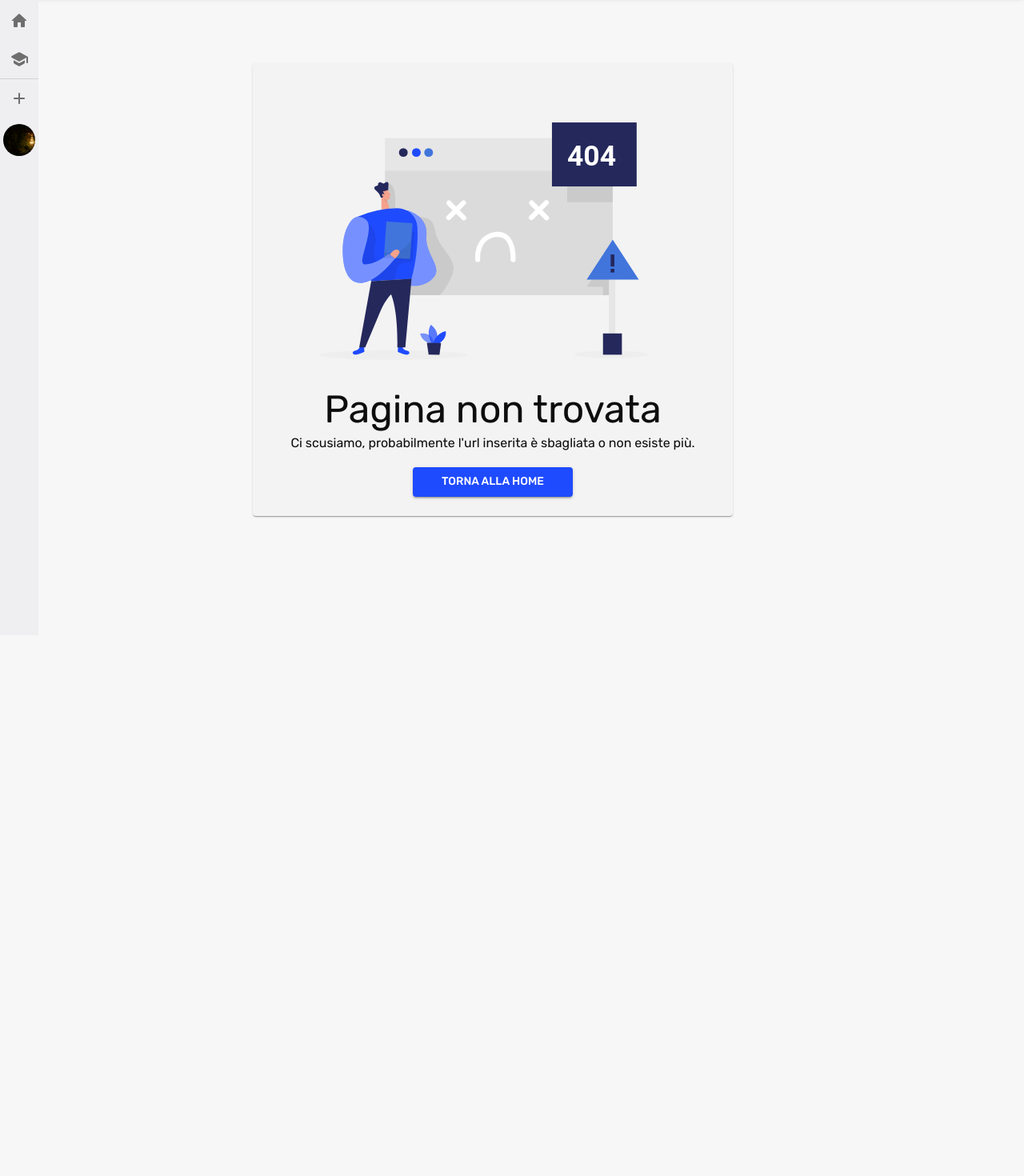
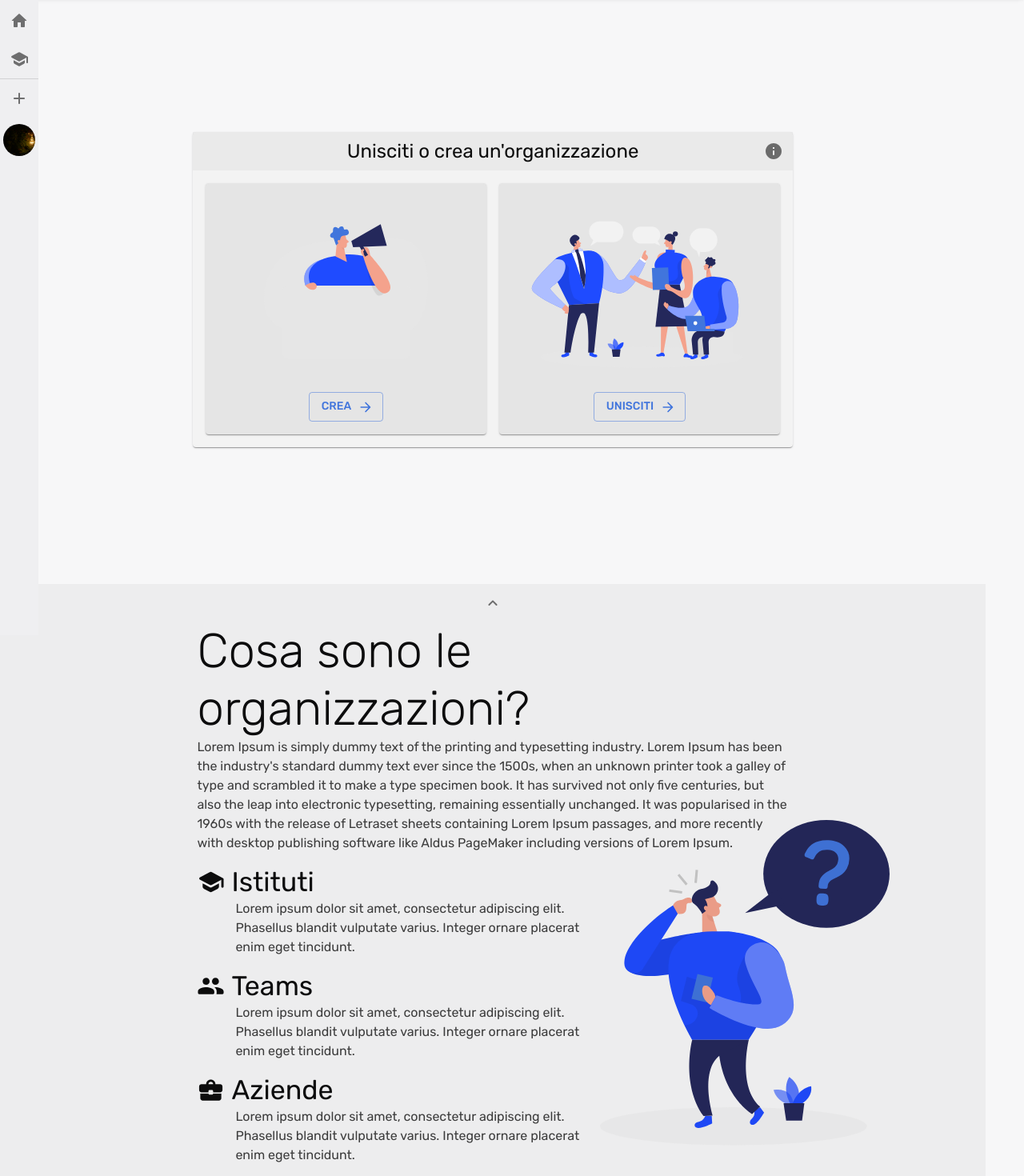
Before and after one commit to webion-hub/cody, a React (Create React App) app in the folder cody/ClientApp/: page /create_join_organization in a window 1280 px wide. Shown: the part 70-1540 px from the top of the page at 80% size. Before the commit the page ends 800 px from the top, so only its background shows below. Built offline with nearby package versions, Linux system fonts and the light colour scheme; no server answers.

Commit message:
create "create or join organization" page

```diff
--- a/cody/ClientApp/src/App.js
+++ b/cody/ClientApp/src/App.js
@@ -10,6 +10,7 @@ import { Home } from './pages/home/home';
 import { Account } from './pages/account/account';
 import { Test } from './pages/test';
 import { AdminPage } from './pages/admin_pages/admin_page';
+import { CreateOrJoinOrganization } from './pages/create_or_join_organization/create_or_join_organization_page';
 
 import { MuiThemeProvider } from '@material-ui/core/styles';
 import { CssBaseline } from "@material-ui/core";
@@ -51,10 +52,12 @@ function Routes(){
         <CustomRoute path='/sign-up' component={SignUp} to='/' redirect={logged}/>
         <CustomRoute path='/email-valid' component={EmailValidPage} />
         <CustomRoute path='/account' component={Account} to='/' redirect={!logged}/>
-        <CustomRoute path='/test' component={Test}/>
 
         <CustomRoute path='/admin' component={AdminPage}/>
+        <CustomRoute path='/create_join_organization' component={CreateOrJoinOrganization}/>
 
+
+        <CustomRoute path='/test' component={Test}/>
         <CustomRoute component={Error404Page} />
       </Switch>
     </Router>
--- /dev/null
+++ b/cody/ClientApp/src/pages/create_or_join_organization/create_or_join_organization_page.js
@@ -0,0 +1,123 @@
+import React from 'react';
+
+import { Grid, IconButton } from '@material-ui/core';
+import { Paper } from '@material-ui/core';
+import { Typography } from '@material-ui/core';
+import { makeStyles } from '@material-ui/core/styles';
+
+import ArrowForwardRoundedIcon from '@material-ui/icons/ArrowForwardRounded';
+
+import { TeamMeeting } from 'src/components/illustrations/team_meeting';
+import { NewOrganization } from 'src/components/illustrations/new_oraganization';
+import { CardImageButtonBase } from 'src/components/bases/card_image_button_base';
+import { OrganizationInfo } from 'src/pages/create_or_join_organization/organization_info';
+
+import InfoRounded from '@material-ui/icons/InfoRounded';
+
+const useStyles = makeStyles((theme) => ({
+  pageContainer: {
+    minHeight: "100vh",
+    position: "relative",
+  },
+  paperBox: {
+    position: "relative",
+    maxWidth: 750,
+    width: "100%",
+    background: theme.palette.background.paper,
+    marginTop: theme.appBar.fullHeight,
+    [theme.breakpoints.down('xs')]: {
+      marginTop: theme.appBar.mobileHeight,
+    },
+  },
+  title: {
+    textAlign: "center",
+  },
+  titleContainer: {
+    width: "100%",
+    padding: theme.spacing(1),
+    background: theme.palette.background.backgroundTransparent,
+  },
+  cardContainer: {
+    padding: theme.spacing(1),
+  },
+  infoButton: {
+    position: "absolute",
+    right: 0
+  },
+  showInfo: {
+    textAlign: "center",
+  }
+}));
+
+export function CreateOrJoinOrganization(){
+  const classes = useStyles();
+  const infoRef = React.createRef();
+
+  const scrollToInfo = () => {
+    infoRef.current.scrollIntoView({ block: 'start',  behavior: 'smooth' });
+  }
+
+  return(
+    <>
+      <Grid
+        className={classes.pageContainer}
+        container
+        justify="center"
+        alignItems="center"
+      >
+        <Paper className={classes.paperBox}>
+          <Grid
+            container
+            direction="column"
+            alignItems="center"
+          >
+            <Grid
+              className={classes.titleContainer}
+              container
+              direction="row"
+              alignItems="center"
+              justify="center"
+            >
+              <Typography
+                className={classes.title}
+                variant="h5"
+                component="h1"
+              >
+                Unisciti o crea un'organizzazione
+              </Typography>
+              <IconButton
+                className={classes.infoButton}
+                onClick={scrollToInfo}
+              >
+                <InfoRounded/>
+              </IconButton>
+            </Grid>
+
+            <Grid
+              container
+              direction="row"
+              className={classes.cardContainer}
+            >
+              <CardImageButtonBase
+                image={NewOrganization}
+                buttonLabel="Crea"
+                endIcon={<ArrowForwardRoundedIcon/>}
+                onClick={() => {}}
+              />
+              <CardImageButtonBase
+                image={TeamMeeting}
+                buttonLabel="Unisciti"
+                endIcon={<ArrowForwardRoundedIcon/>}
+                onClick={() => {}}
+              />
+            </Grid>
+          </Grid>
+        </Paper>
+      </Grid>
+      <OrganizationInfo
+        innerRef={infoRef}
+      />
+    </>
+
+  );
+}
--- /dev/null
+++ b/cody/ClientApp/src/pages/create_or_join_organization/organization_info.js
@@ -0,0 +1,180 @@
+import React from 'react';
+
+import { Grid, IconButton, Typography, Paper } from '@material-ui/core';
+import { makeStyles } from '@material-ui/core/styles';
+import { useTheme } from '@material-ui/core'
+import { useMediaQuery } from '@material-ui/core'
+
+import KeyboardArrowUpRoundedIcon from '@material-ui/icons/KeyboardArrowUpRounded';
+
+import SchoolRoundedIcon from '@material-ui/icons/SchoolRounded';
+import GroupRoundedIcon from '@material-ui/icons/GroupRounded';
+import BusinessCenterRoundedIcon from '@material-ui/icons/BusinessCenterRounded';
+
+import { Question } from 'src/components/illustrations/question';
+
+
+const useStyles = makeStyles((theme) => ({
+  pageContainer: {
+    minHeight: "100vh",
+    position: "relative",
+    background: theme.palette.background.backgroundTransparent,
+    minHeight: `calc(100vh - ${theme.appBar.fullHeight}px)`,
+    [theme.breakpoints.down('xs')]: {
+      minHeight: `calc(100vh - ${theme.appBar.mobileHeight}px)`,
+    },
+  },
+  scrollTop: {
+    margin: "0 auto"
+  },
+  listContainer: {
+    width: "auto",
+    padding: "0 20%",
+    [theme.breakpoints.down('xs')]: {
+      padding: "0 10%",
+    },
+  },
+  infoTitle: {
+    width: "60%",
+    margin: "0 auto",
+    [theme.breakpoints.down('xs')]: {
+      width: "80%",
+    },
+  },
+  list: {
+    listStyleType: "none",
+    width: "65%",
+    [theme.breakpoints.down('xs')]: {
+      width: "100%",
+    },
+    padding: 0,
+    "& li": {
+      marginTop: theme.spacing(2),
+      "& .description": {
+        marginLeft: theme.spacing(6)
+      }
+    }
+  },
+  image: {
+    position: "absolute",
+    width: "50%",
+    maxWidth: 1000,
+    zIndex: -1,
+    bottom: 0,
+    right: 0,
+  }
+}));
+
+export function OrganizationInfo(props){
+  const classes = useStyles();
+	const theme = useTheme();
+  const mobileView = useMediaQuery(theme.breakpoints.down('xs'), { noSsr: true });
+
+  const scrollTop = () => {
+    window.scrollTo({top: 0, behavior: 'smooth'})
+  }
+
+  return(
+		<Grid
+      ref={props.innerRef}
+      className={classes.pageContainer}
+			container
+      direction="column"
+		>
+      <div className={classes.scrollTop}>
+        <IconButton onClick={scrollTop}>
+          <KeyboardArrowUpRoundedIcon/>
+        </IconButton>
+      </div>
+      {
+        mobileView ?
+          <Question size="100vw"/>
+          :
+          null
+      }
+      <div
+        className={classes.infoTitle}
+      >
+        <Typography
+          variant={mobileView ? "h4" : "h2"}
+          component="h2"
+        >
+          Cosa sono le organizzazioni?
+        </Typography>
+      </div>
+      <div className={classes.listContainer}>
+        <Typography
+          variant="body1"
+          color="textSecondary"
+        >
+          Lorem Ipsum is simply dummy text of the printing and typesetting industry. Lorem Ipsum has been the industry's standard dummy text ever since the 1500s, when an unknown printer took a galley of type and scrambled it to make a type specimen book. It has survived not only five centuries, but also the leap into electronic typesetting, remaining essentially unchanged. It was popularised in the 1960s with the release of Letraset sheets containing Lorem Ipsum passages, and more recently with desktop publishing software like Aldus PageMaker including versions of Lorem Ipsum.
+        </Typography>
+        <ul className={classes.list}>
+          <li>
+            <TitleDescription
+              title="Istituti"
+              icon={SchoolRoundedIcon}
+            >
+              Lorem ipsum dolor sit amet, consectetur adipiscing elit. Phasellus blandit vulputate varius. Integer ornare placerat enim eget tincidunt.
+            </TitleDescription>
+          </li>
+          <li>
+            <TitleDescription
+              title="Teams"
+              icon={GroupRoundedIcon}
+            >
+              Lorem ipsum dolor sit amet, consectetur adipiscing elit. Phasellus blandit vulputate varius. Integer ornare placerat enim eget tincidunt.
+            </TitleDescription>
+          </li>
+          <li>
+            <TitleDescription
+              title="Aziende"
+              icon={BusinessCenterRoundedIcon}
+            >
+              Lorem ipsum dolor sit amet, consectetur adipiscing elit. Phasellus blandit vulputate varius. Integer ornare placerat enim eget tincidunt.
+            </TitleDescription>
+          </li>
+        </ul>
+      </div>
+      {
+        mobileView ?
+          null
+          :
+          <div className={classes.image}>
+            <Question/>
+          </div>
+      }
+    </Grid>
+  );
+}
+
+
+function TitleDescription(props){
+  const theme = useTheme();
+  const mobileView = useMediaQuery(theme.breakpoints.down('xs'), { noSsr: true });
+
+  return(
+    <>
+      <Grid
+        container
+        direction="row"
+        alignItems="center"
+      >
+        <props.icon fontSize="large" style={{marginRight: 8}}/>
+        <Typography
+          variant={mobileView ? "h5" : "h4"}
+          component="h3"
+        >
+          {props.title}
+        </Typography>
+      </Grid>
+      <Typography
+        className="description"
+        variant="body1"
+        color="textSecondary"
+      >
+        {props.children}
+      </Typography>
+    </>
+  )
+}
```
